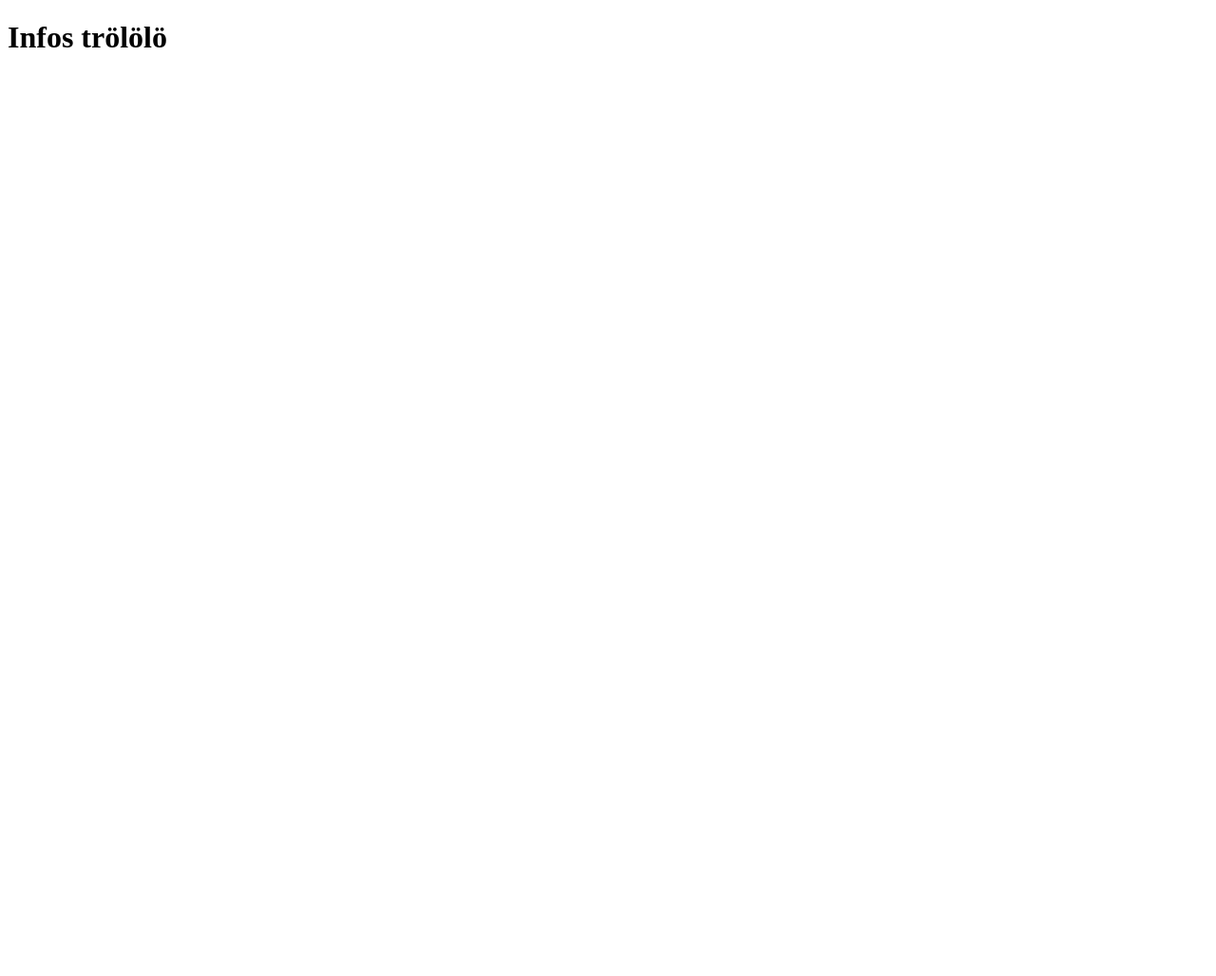
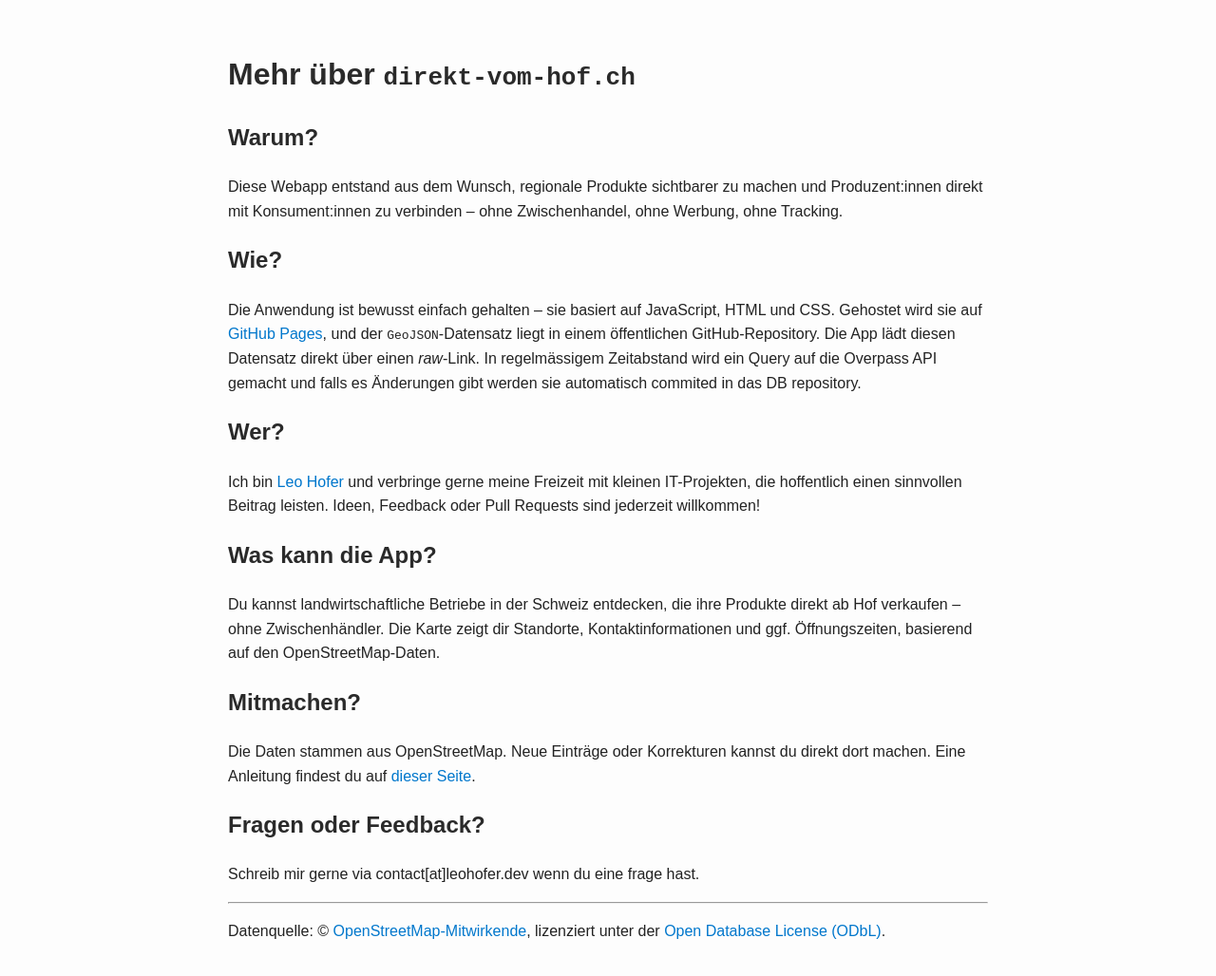
Before and after one commit to lumagician/direkt-vom-hof, a plain HTML site: page infos.html in a window 1280 px wide. Shown: the whole page at 95% size. Before the commit the page ends 800 px from the top, so only its background shows below. Drawn offline with Linux system fonts and the light colour scheme.

Commit message:
added some nice text

```diff
--- a/infos.html
+++ b/infos.html
@@ -1,11 +1,95 @@
 <!DOCTYPE html>
-<html lang="en">
+<html lang="de">
+
 <head>
     <meta charset="UTF-8">
     <meta name="viewport" content="width=device-width, initial-scale=1.0">
-    <title>Document</title>
+    <title>Mehr über direkt-vom-hof.ch</title>
+    <style>
+        body {
+            font-family: sans-serif;
+            line-height: 1.6;
+            max-width: 800px;
+            margin: 0 auto;
+            padding: 2rem;
+            background-color: #fdfdfd;
+            color: #222;
+        }
+
+        h1,
+        h2 {
+            color: #2a2a2a;
+        }
+
+        a {
+            color: #0077cc;
+            text-decoration: none;
+        }
+
+        a:hover {
+            text-decoration: underline;
+        }
+    </style>
 </head>
+
 <body>
-    <h1>Infos trölölö</h1>
+    <h1>Mehr über <code>direkt-vom-hof.ch</code></h1>
+
+    <h2>Warum?</h2>
+    <p>
+        Diese Webapp entstand aus dem Wunsch, regionale Produkte sichtbarer zu machen und Produzent:innen direkt mit
+        Konsument:innen zu verbinden –
+        ohne Zwischenhandel, ohne Werbung, ohne Tracking.
+    </p>
+
+    <h2>Wie?</h2>
+    <p>
+        Die Anwendung ist bewusst einfach gehalten – sie basiert auf JavaScript, HTML und CSS.
+        Gehostet wird sie auf <a href="https://pages.github.com/" target="_blank" rel="noopener noreferrer">GitHub
+            Pages</a>,
+        und der <code>GeoJSON</code>-Datensatz liegt in einem öffentlichen GitHub-Repository.
+        Die App lädt diesen Datensatz direkt über einen <em>raw</em>-Link.
+
+        In regelmässigem Zeitabstand wird ein Query auf die Overpass API gemacht und falls es Änderungen gibt werden sie automatisch commited in das DB repository.
+    </p>
+
+    <h2>Wer?</h2>
+    <p>
+        Ich bin <a href="https://leohofer.dev" target="_blank" rel="noopener noreferrer">Leo Hofer</a> und verbringe
+        gerne meine Freizeit mit kleinen IT-Projekten,
+        die hoffentlich einen sinnvollen Beitrag leisten. Ideen, Feedback oder Pull Requests sind jederzeit willkommen!
+    </p>
+
+    <h2>Was kann die App?</h2>
+    <p>
+        Du kannst landwirtschaftliche Betriebe in der Schweiz entdecken, die ihre Produkte direkt ab Hof verkaufen –
+        ohne Zwischenhändler.
+        Die Karte zeigt dir Standorte, Kontaktinformationen und ggf. Öffnungszeiten, basierend auf den
+        OpenStreetMap-Daten.
+    </p>
+
+
+    <h2>Mitmachen?</h2>
+    <p>
+        Die Daten stammen aus OpenStreetMap. Neue Einträge oder Korrekturen kannst du direkt dort machen.
+        Eine Anleitung findest du auf <a href="https://wiki.openstreetmap.org/wiki/Contribute_map_data"
+            target="_blank">dieser Seite</a>.
+    </p>
+
+
+    <h2>Fragen oder Feedback?</h2>
+    <p>
+        Schreib mir gerne via contact[at]leohofer.dev wenn du eine frage hast.
+    </p>
+
+
+    <hr>
+
+    <p>
+        Datenquelle: © <a href="https://www.openstreetmap.org/copyright" target="_blank">OpenStreetMap-Mitwirkende</a>,
+        lizenziert unter der <a href="https://opendatacommons.org/licenses/odbl/" target="_blank">Open Database License
+            (ODbL)</a>.
+    </p>
 </body>
+
 </html>
--- a/static/main.css
+++ b/static/main.css
@@ -1,7 +1,27 @@
 body {
     padding: 0;
     margin: 0;
+    font-family: sans-serif;
+    line-height: 1.6;
+    background-color: #fdfdfd;
+    color: #222;
 }
+
+h1,
+h2 {
+    color: #2a2a2a;
+}
+
+a {
+    color: #0077cc;
+    text-decoration: none;
+}
+
+a:hover {
+    text-decoration: underline;
+}
+
+
 
 html,
 body,
@@ -30,7 +50,7 @@
     background: #fff;
     z-index: 1000;
     border-radius: 8px;
-    box-shadow: 0 2px 10px rgba(0,0,0,0.3);
+    box-shadow: 0 2px 10px rgba(0, 0, 0, 0.3);
     width: 90%;
     max-width: 600px;
     max-height: 90vh;
```
Also changed, not shown: index.html (+1 -1 lines).
